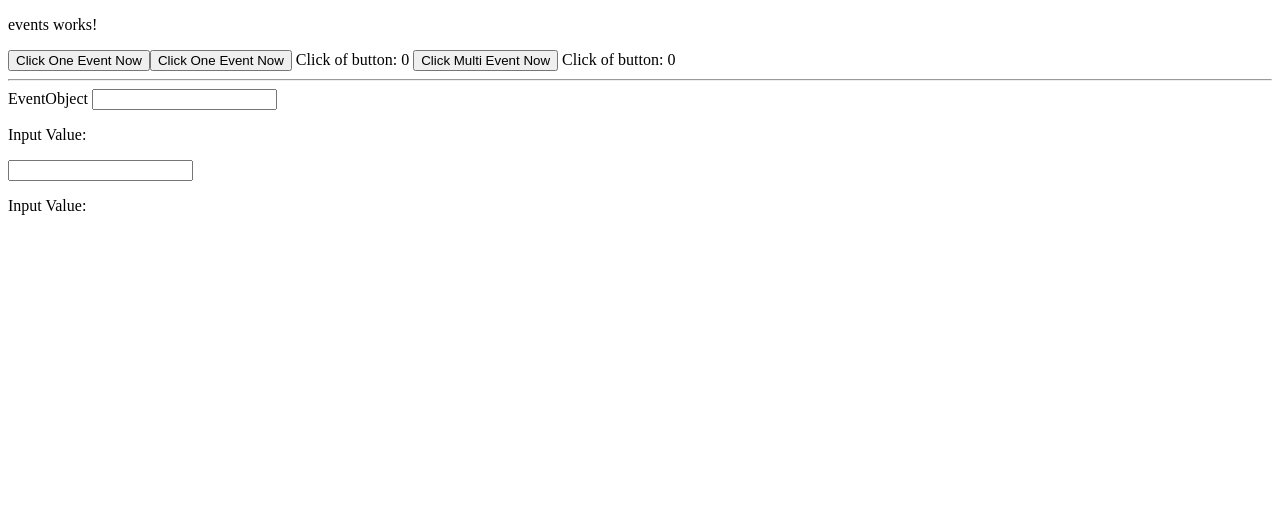
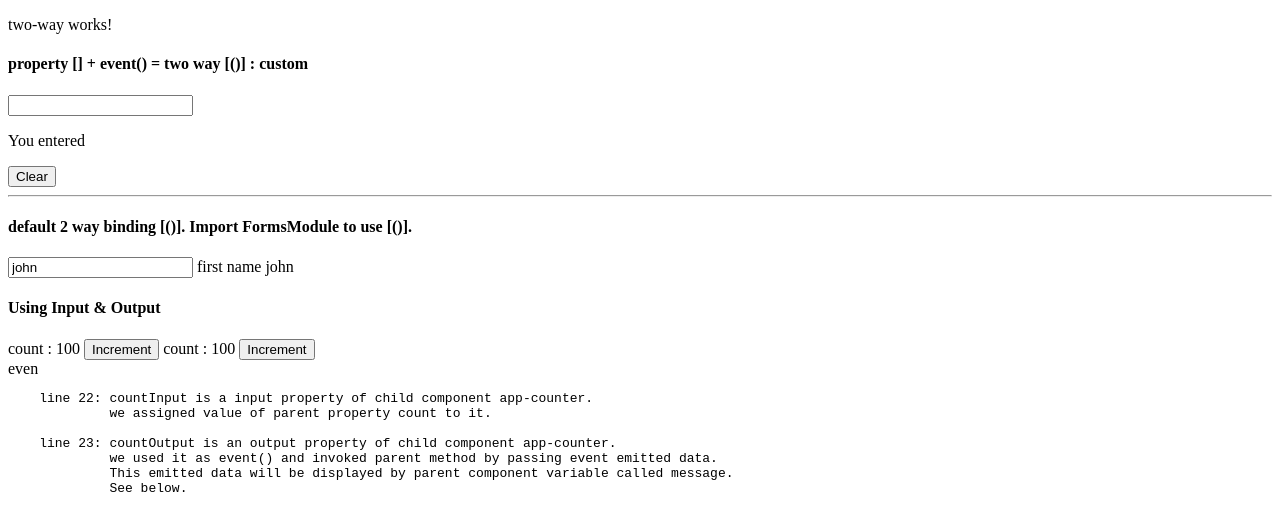
Before and after one commit to javascript-org/2021-angular-components, an Angular app: page / in a window 1280 px wide. Shown: the top 530 px of the page. Built offline with nearby package versions, Linux system fonts and the light colour scheme.

Commit message:
two way binding | input and output with eventEmitter

```diff
--- a/src/app/app.module.ts
+++ b/src/app/app.module.ts
@@ -6,6 +6,9 @@ import { ComponentHelloComponent } from './components/component-hello/component-
 import { InterpolationComponent } from './components/data-binding/interpolation/interpolation.component';
 import { PropertyComponent } from './components/data-binding/property/property.component';
 import { EventsComponent } from './components/data-binding/events/events.component';
+import { TwoWayComponent } from './components/data-binding/two-way/two-way.component';
+import { FormsModule } from '@angular/forms';
+import { CounterComponent } from './components/data-binding/two-way/counter-component';
 
 @NgModule({
   declarations: [
@@ -14,11 +17,13 @@ import { EventsComponent } from './components/data-binding/events/events.compone
     InterpolationComponent,
     PropertyComponent,
     EventsComponent,
+    TwoWayComponent,
+    CounterComponent,
   ],
   imports: [
-    BrowserModule
+    BrowserModule, FormsModule
   ],
   providers: [],
-  bootstrap: [EventsComponent]
+  bootstrap: [TwoWayComponent]
 })
 export class AppModule { }
--- /dev/null
+++ b/src/app/components/data-binding/two-way/counter-component.ts
@@ -0,0 +1,28 @@
+import { Component, EventEmitter, Input, OnInit, Output } from '@angular/core';
+
+@Component({
+  selector: 'app-counter',
+  template: `
+    count : {{countVal}}
+   <button (click)="incrementCount()">Increment</button>
+  `
+})
+export class CounterComponent implements OnInit {
+
+  @Input("countInput") countVal:number = 0;
+  @Output("countOutput") countEvent:EventEmitter<string>=new EventEmitter<string>();
+  constructor() { }
+
+  ngOnInit(): void {
+  }
+
+  incrementCount()
+  {
+    this.countVal++;
+    if(this.countVal % 2 ==0)
+      this.countEvent.emit("even");
+      else
+      this.countEvent.emit("odd");
+  }
+
+}
--- /dev/null
+++ b/src/app/components/data-binding/two-way/two-way.component.html
@@ -0,0 +1,41 @@
+<p>two-way works!</p>
+
+<h4>
+    property [] + event() = two way [()] : custom
+</h4>
+
+
+<input type="text" [value]="name" (input)="handleInput($event)">
+<p> You entered {{name}}</p>
+<button (click)="clear()">Clear</button>
+
+<hr>
+<h4>
+    default 2 way binding [()]. Import FormsModule to use [()].
+</h4>
+<input type="text"  [(ngModel)]="fname">
+first name {{fname}}
+
+<h4>Using Input & Output</h4>
+<app-counter
+[countInput]="count"
+(countOutput)="handleOutput($event)"
+></app-counter>
+
+<app-counter
+bind-countInput="count"
+on-countOutput="handleOutput($event)"
+></app-counter>
+
+<br>
+{{message}}
+
+<pre>
+    line 22: countInput is a input property of child component app-counter.
+             we assigned value of parent property count to it.
+
+    line 23: countOutput is an output property of child component app-counter.
+             we used it as event() and invoked parent method by passing event emitted data.
+             This emitted data will be displayed by parent component variable called message.
+             See below.
+</pre>
--- /dev/null
+++ b/src/app/components/data-binding/two-way/two-way.component.ts
@@ -0,0 +1,35 @@
+import { Component, OnInit } from '@angular/core';
+
+@Component({
+  selector: 'app-two-way',
+  templateUrl: './two-way.component.html',
+  styleUrls: ['./two-way.component.css']
+})
+export class TwoWayComponent implements OnInit {
+
+  constructor() { }
+
+  name = "";
+
+  clear()
+  {
+    this.name ="";
+  }
+
+  fname="john";
+  handleInput(event:any)
+  {
+    this.name = (event.target as HTMLInputElement).value;
+  }
+
+  message ="even";
+  handleOutput(event:any)
+  {
+    this.message = event;
+  }
+
+  count:number=100;
+  ngOnInit(): void {
+  }
+
+}
--- a/src/index.html
+++ b/src/index.html
@@ -8,6 +8,6 @@
   <link rel="icon" type="image/x-icon" href="favicon.ico">
 </head>
 <body>
-  <app-events></app-events>
+  <app-two-way></app-two-way>
 </body>
 </html>
```
Also changed, not shown: src/app/components/data-binding/two-way/two-way.component.css (added), 1 other file (tests, documents, lock files or other folders).
